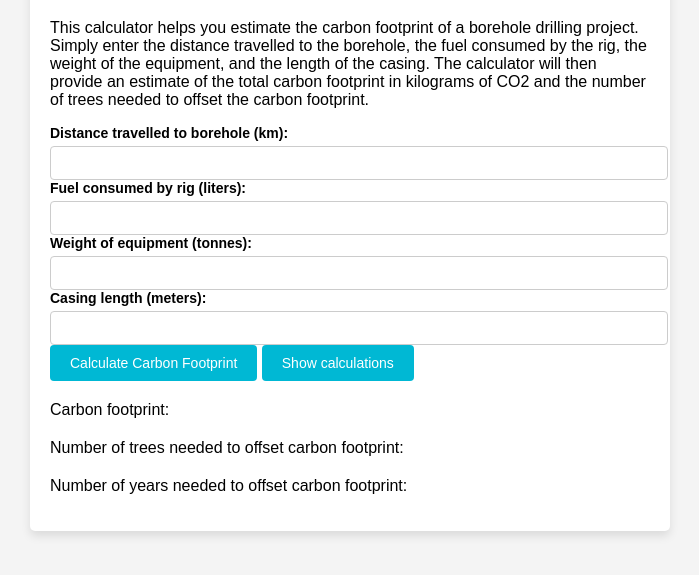
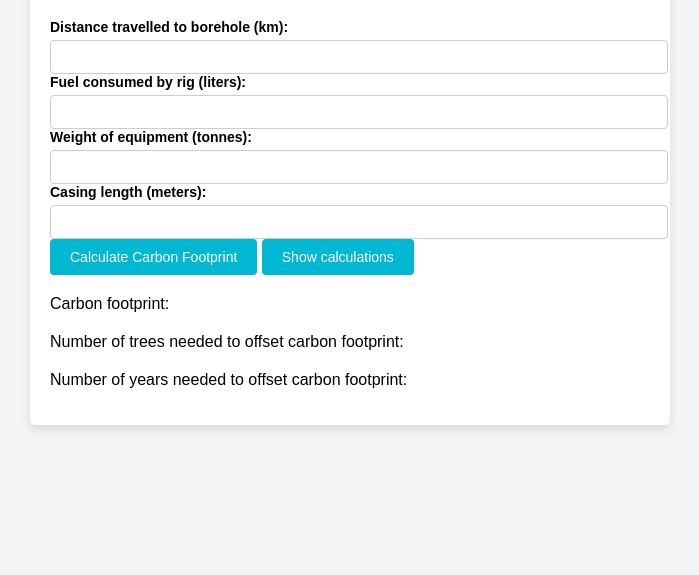
Before and after one commit to shukri101/EcoFootprint.github.io, a plain HTML site: page index.html in a window 1280 px wide. Shown: the part 81-656 px from the top of the page, without its empty margins (290-989 px from the left). Drawn offline with Linux system fonts and the light colour scheme.

Commit message:
Update index.html
updated

```diff
--- a/index.html
+++ b/index.html
@@ -7,8 +7,7 @@
 <body>
   <div class="container">
     <h1>Carbon Footprint Calculator</h1>
-    <p>This calculator helps you estimate the carbon footprint of a borehole drilling project. Simply enter the distance travelled to the borehole, the fuel consumed by the rig, the weight of the equipment, and the length of the casing.
-      The calculator will then provide an estimate of the total carbon footprint in kilograms of CO2 and the number of trees needed to offset the carbon footprint.</p>
+
     <form>
       <label for="distance">Distance travelled to borehole (km):</label>
       <input type="number" id="distance"><br>
```
